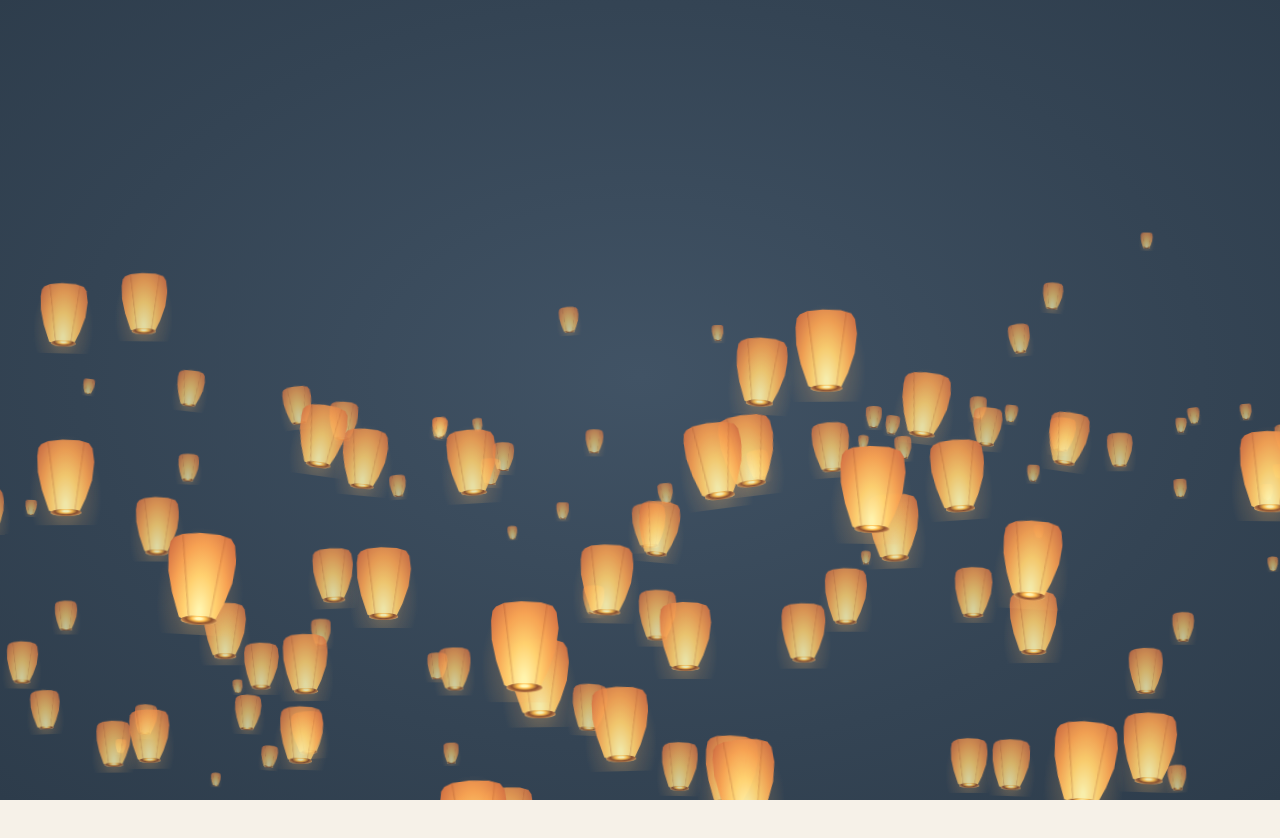
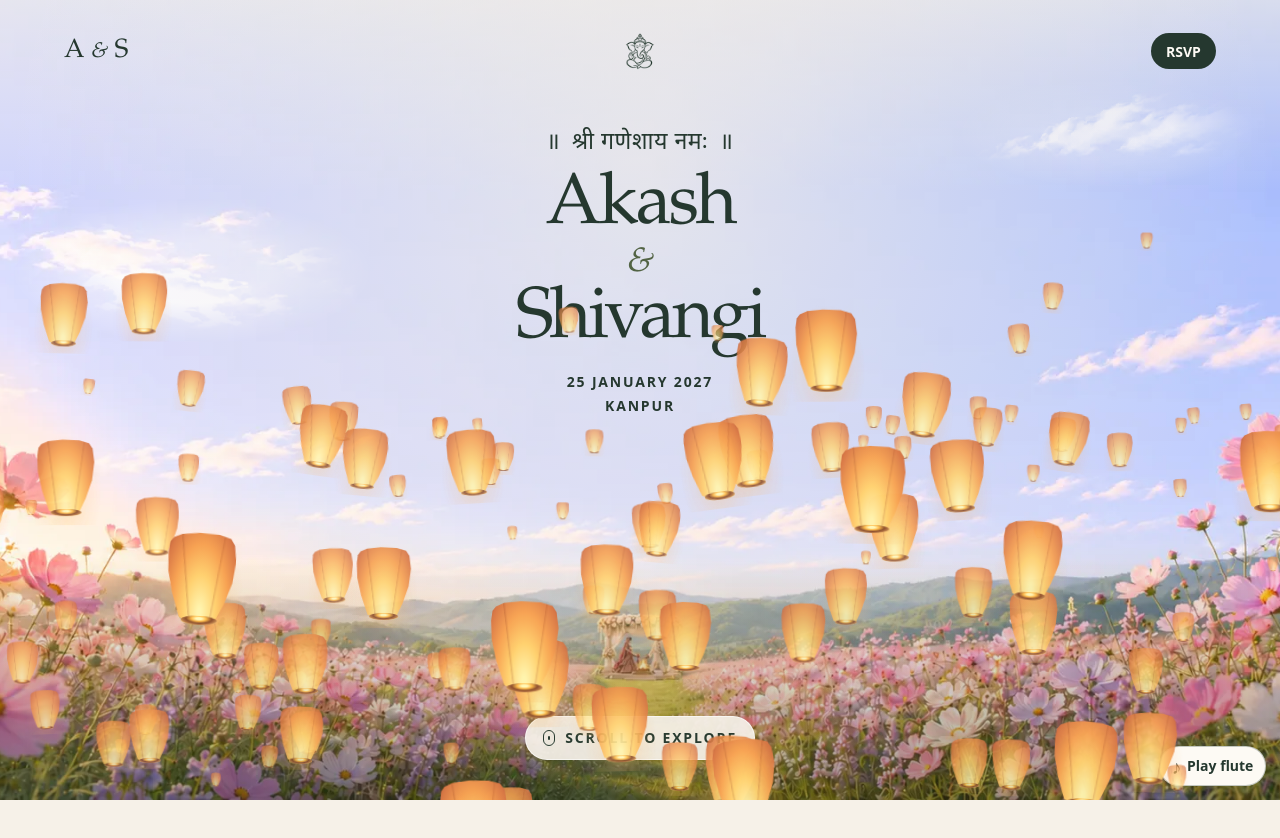
Before and after one commit to ShadowOfAkash/akash-shivangi-wedding, a Next.js app: page / in a window 1280 px wide. Shown: the top 838 px of the page. Built offline with nearby package versions, Linux system fonts and the light colour scheme.

Commit message:
Reveal the invitation beneath the rising lanterns

```diff
--- a/app/invitation-intro.jsx
+++ b/app/invitation-intro.jsx
@@ -80,29 +80,29 @@ function OpeningSequence() {
     }
     function pageReady() {
       const invitation = document.getElementById("top");
-      return invitation && !invitation.closest("[hidden]");
+      return invitation && !invitation.closest("[hidden]") && invitation.querySelector(".mandap-scene")?.complete;
     }
     frame = requestAnimationFrame(tick);
     return () => cancelAnimationFrame(frame);
   }, [phase]);
 
   useEffect(() => {
-    if (phase !== "done") return;
+    if (phase !== "lanterns") return;
     document.getElementById("invitation-page").inert = false;
     const target = document.getElementById(window.location.hash.slice(1));
     target?.scrollIntoView({ behavior: "instant" });
   }, [phase]);
 
   if (phase === "done") return null;
+  if (phase === "lanterns") return <LanternFlight onComplete={() => setPhase("done")} />;
   return (
-    <div className="invitation-intro" data-phase={phase} role="status" aria-label="Opening your wedding invitation">
+    <div className="invitation-intro" role="status" aria-label="Opening your wedding invitation">
       <div className="intro-counter" aria-hidden="true">
         <i className="sky-lantern intro-lantern" />
         <span className="intro-caption">Opening your invitation</span>
         <div className="intro-number"><span ref={percentage}>0</span><span>%</span></div>
         <div className="intro-track"><i ref={track} /></div>
       </div>
-      {phase === "lanterns" && <LanternFlight onComplete={() => setPhase("done")} />}
     </div>
   );
 }
--- a/app/styles.css
+++ b/app/styles.css
@@ -765,8 +765,15 @@ html:has(.invitation-intro) { overflow: hidden; }
   background: radial-gradient(ellipse at 50% 30%, #fff9ba 12%, #ffbd4b 29%, #8b4d2c 51%, #b97b48 68%, #f2c577 80%);
 }
 
-[data-phase="lanterns"] .intro-counter { opacity: 0; transition: opacity .28s ease-in; }
-.lantern-sky { position: absolute; inset: 0; overflow: hidden; }
+.lantern-sky {
+  position: absolute;
+  inset: 0 0 auto;
+  height: 100vh;
+  height: 100dvh;
+  z-index: 100;
+  overflow: hidden;
+  pointer-events: none;
+}
 .flying-lantern {
   position: absolute;
   top: 100%;
```
